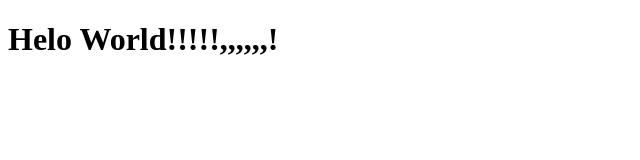
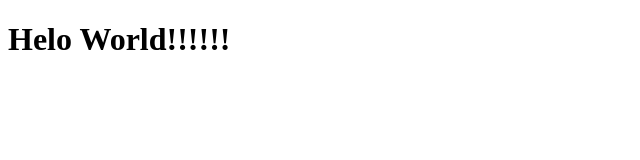
Before and after one commit to Myskat/git-tren-repo, a plain HTML site: page index.html in a window 1280 px wide. Shown: the full height of the page, 0-640 px from the left. Drawn offline with Linux system fonts and the light colour scheme.

Commit message:
буга буга

```diff
--- a/index.html
+++ b/index.html
@@ -6,6 +6,6 @@
     <title>Document</title>
 </head>
 <body>
-    <h1>Helo World!!!!!,,,,,,!</h1>
+    <h1>Helo World!!!!!!</h1>
 </body>
 </html>
```
